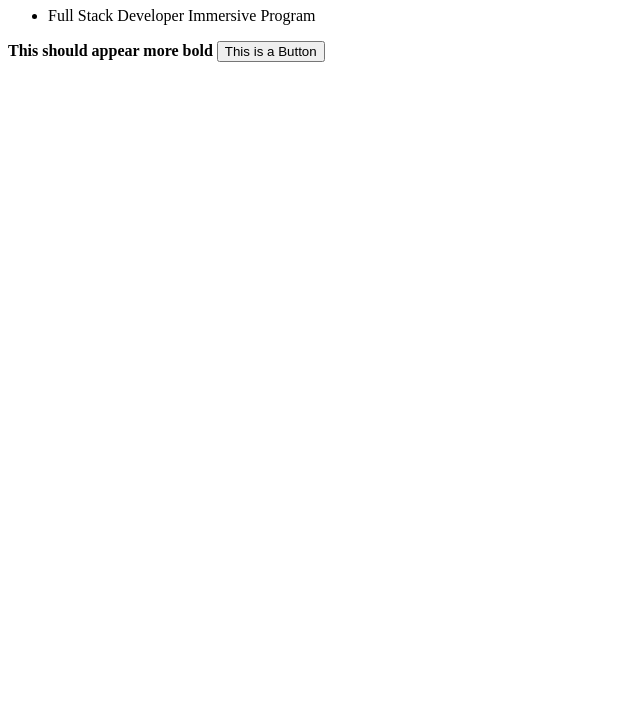
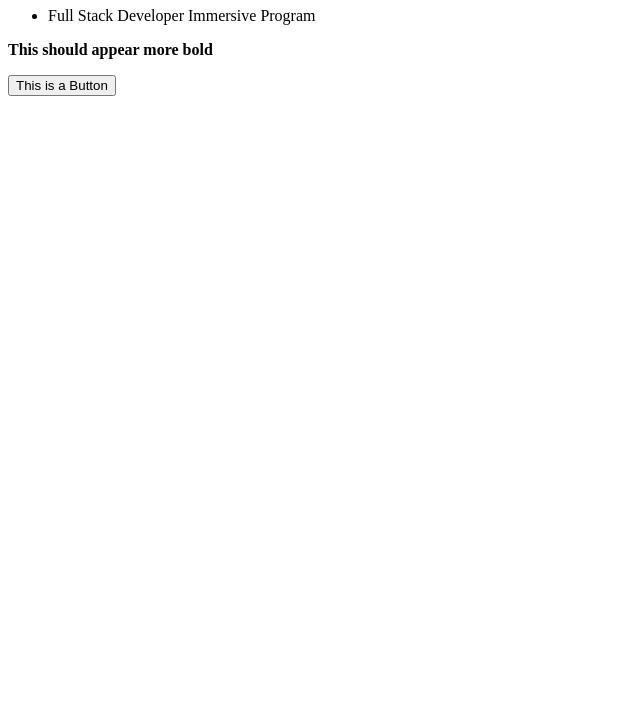
Before and after one commit to EricWSpies/101-MyBlog-CH74, a plain HTML site: page My Blog/index.html in a window 1280 px wide. Shown: the part 73-800 px from the top of the page, without its empty margins (0-640 px from the left). Drawn offline with Linux system fonts and the light colour scheme.

Commit message:
Add files via upload

```diff
--- a/My Blog/index.html
+++ b/My Blog/index.html
@@ -11,7 +11,7 @@
     <ul>
         <li>Full Stack Developer Immersive Program</li>
     </ul>
-    <strong>This should appear more bold</strong>
-    <button>This is a Button</button>
+    <p><strong>This should appear more bold</strong></p>
+    <p><button>This is a Button</button></p>
 </body>
 </html>
```
